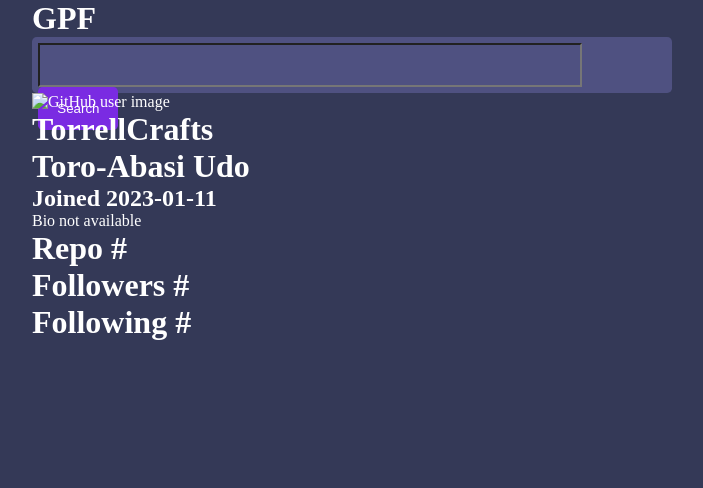
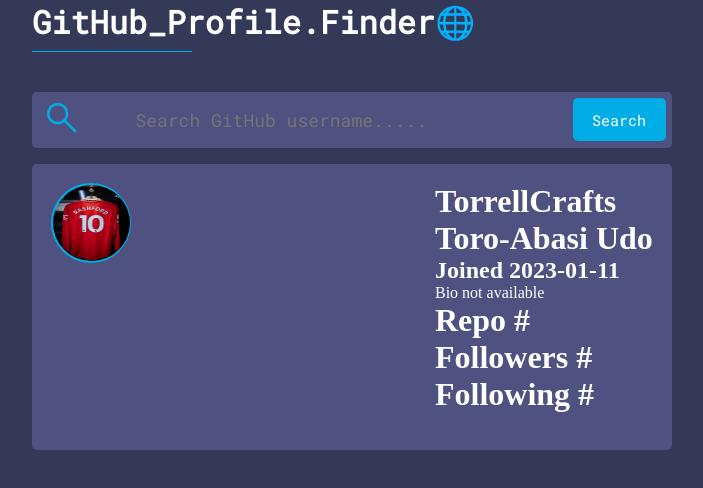
Before and after one commit to TecTorrell/Github-Profile-Finder, a plain HTML site: page index.html in a window 1280 px wide. Shown: the whole page, without its empty margins (288-991 px from the left). Drawn offline with Linux system fonts and the light colour scheme; no server answers.

Commit message:
third commit

```diff
--- a/index.html
+++ b/index.html
@@ -9,7 +9,7 @@
     <!-- font one -->
     <link rel="preconnect" href="https://fonts.googleapis.com">
     <link rel="preconnect" href="https://fonts.gstatic.com" crossorigin>
-    <link href="https://fonts.googleapis.com/css2?family=Kalam:wght@300&family=Montserrat:wght@100;400;500&family=Roboto+Mono:wght@200&display=swap" rel="stylesheet">
+    <link href="https://fonts.googleapis.com/css2?family=Kalam:wght@300&family=Montserrat:wght@100;400;500&family=Roboto+Mono:wght@400&display=swap" rel="stylesheet">
     <!-- //font one -->
 
     <!-- font two -->
@@ -20,24 +20,32 @@
 </head>
 <body>
     <div class="data__container">
-        <h1 class="logo__text">GPF</h1>
+        <h1 class="logo__text">GitHub_Profile.Finder🌐</h1>
         <!-- search box -->
         <div class="search__box">
-            <input type="text">
+            <!-- search icon -->
+            <div class="search__icon__container">
+                <svg xmlns="http://www.w3.org/2000/svg" height="48" viewBox="0 -960 960 960" width="48">
+                    <path d="M378-329q-108.162 0-183.081-75Q120-479 120-585t75-181q75-75 181.5-75t181 75Q632-691 632-584.85 632-542 618-502q-14 40-42 75l242 240q9 8.556 9 21.778T818-143q-9 9-22.222 9-13.222 0-21.778-9L533-384q-30 26-69.959 40.5T378-329Zm-1-60q81.25 0 138.125-57.5T572-585q0-81-56.875-138.5T377-781q-82.083 0-139.542 57.5Q180-666 180-585t57.458 138.5Q294.917-389 377-389Z"/>
+                </svg>
+            </div>
+            <!-- /search icon -->
+
+            <input placeholder="Search GitHub username....." type="text">
             <button>Search</button>
         </div>
         <!-- //search box -->
 
         <!-- search result container -->
-        <div>
-            <div>
+        <div class="search__result__container">
             <!-- github user image conatiner -->
             <div>
                 <div class="github-user__image">
-                        <img src="" alt="GitHub user image">
+                    <img src="/images/iPhone_e422f_IMG_2463.JPG" alt="GitHub user image">
                 </div>
             </div>
             <!-- //github user image conatiner -->
+
 
             <!-- github bio data container -->
             <div>
@@ -78,9 +86,7 @@
                     <div></div>
                 </div>
             </div>
-
             <!-- //github bio data container -->
-            </div>
         </div>
         <!-- //search result container -->
     </div>
--- a/style.css
+++ b/style.css
@@ -17,6 +17,8 @@
 :root{
     --bd-radius: 0.3rem;
     --secondary-background-color: #4f5181;
+
+
 }
 
 body{
@@ -26,10 +28,33 @@
     justify-content: center;
 }
 
+
+/* logo styling */
+.logo__text{
+    font-family: 'Inconsolata', monospace;
+    font-family: 'Kalam', cursive;
+    font-family: 'Montserrat', sans-serif;
+    font-family: 'Roboto Mono', monospace;
+    display: flex;
+    flex-direction: column;
+    margin-bottom: 2.5rem;
+}
+
+.logo__text::after{
+    width: 10rem;
+    height: 0.05rem;
+    background-color: #00ade7;
+    content: '';
+    margin-top: 0.5rem;
+}
+/* logo styling// */
+
 .data__container{
     width: 40rem;
 }
 
+
+/* search box area styling */
 .search__box{
     background-color: var(--secondary-background-color);
     width: 100%;
@@ -37,18 +62,75 @@
     border-radius: var(--bd-radius);
     padding: 0.4rem;
     width: 100%;
+    display: flex;
+}
+
+.search__icon__container{
+    width: fit-content;
+}
+
+.search__icon__container svg{
+    fill: #00ade7;
+    height: 2.5rem;
 }
 
 input[type='text']{
     background-color: transparent;
     height: 100%;
-    width: 34rem;
+    width: 30rem;
+    border: transparent solid 0.05rem;
+    outline: none;
+    padding-left: 3rem;
+    transition: 300ms;
+    font-size: 18px;
+    font-family: 'Kalam', cursive;
+    font-family: 'Montserrat', sans-serif;
+    font-family: 'Roboto Mono', monospace;
 }
 
 .search__box button{
-    background-color: #7a2be2;
+    background-color: #00ade7;
     border: none;
     border-radius: var(--bd-radius);
     height: 100%;
+    width: 6rem;
+    margin-left: 1.2rem;
+    cursor: pointer;
+    font-family: 'Kalam', cursive;
+    font-family: 'Montserrat', sans-serif;
+    font-family: 'Roboto Mono', monospace;
+    font-size: 15px;
+}
+/* search box area styling// */
+
+
+/* search result container */
+.search__result__container{
+    width: 100%;
+    background-color: var(--secondary-background-color);
+    border-radius: var(--bd-radius);
+    margin-top: 1rem;
+    display: flex;
+    justify-content: space-between;
+    padding: 1.2rem;
+    height: auto;
+}
+/* search result container// */
+
+
+/* github user image */
+.github-user__image img{
+    width: 100%;
+    height: 100%;
+    border-radius: 5rem;
+}
+
+.github-user__image{
+    height: 5rem;
     width: 5rem;
+    border-radius: 5rem;
+    overflow: hidden;
+    padding: .1rem;
+    background-color: #00ade7;
 }
+/* github user image// */
```
Also changed, not shown: images/iPhone_e422f_IMG_2463.JPG (added). Lines whose indentation alone changed are shown as unchanged.
